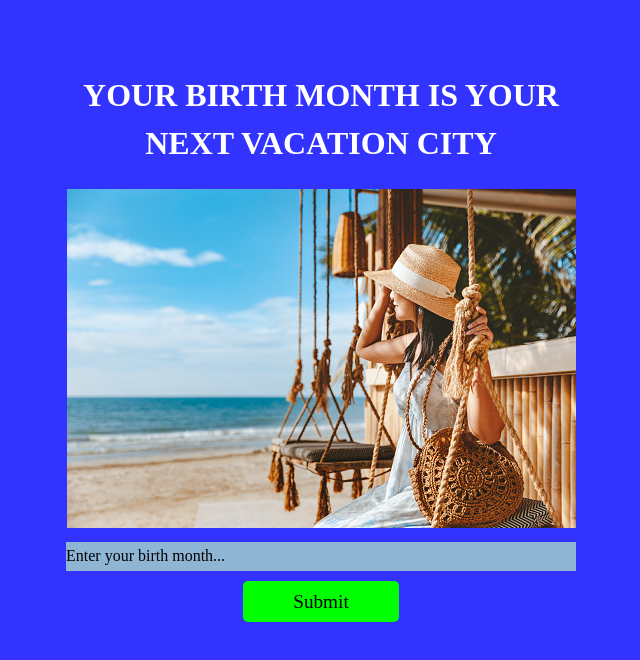
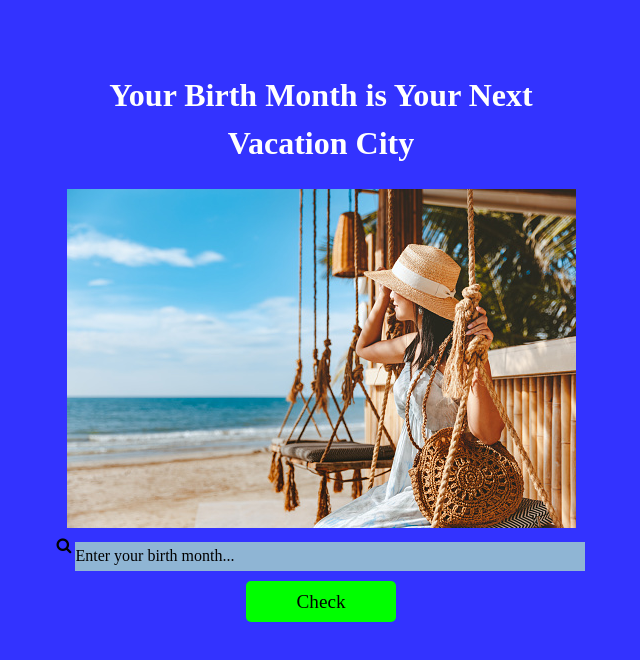
Before and after one commit to kjcatherine/vacation-cities, a plain HTML site: page index.html in a window 1280 px wide. Shown: the whole page, without its empty margins (319-959 px from the left). Drawn offline with Linux system fonts and the light colour scheme.

Commit message:
Added a google font library

```diff
--- a/index.html
+++ b/index.html
@@ -8,27 +8,36 @@
     />
     <meta name="cities" content="one, two, three" />
     <meta name="viewport" content="width=device-width, initial-scale=1" />
+    <link rel="preconnect" href="https://fonts.googleapis.com" />
+    <link rel="preconnect" href="https://fonts.gstatic.com" crossorigin />
+    <link
+      href="https://fonts.googleapis.com/css2?family=Neuton:ital,wght@0,300;0,400;0,700;1,400&display=swap"
+      rel="stylesheet"
+    />
 
     <title>Vacation Cities</title>
-
+    <link
+      rel="stylesheet"
+      href="https://cdnjs.cloudflare.com/ajax/libs/font-awesome/4.7.0/css/font-awesome.min.css"
+    />
     <!-- external CSS link -->
     <link rel="stylesheet" href="css/normalize.css" />
     <link rel="stylesheet" href="css/style.css" />
   </head>
   <body>
-    <h1>
-      YOUR BIRTH MONTH IS YOUR<br />
-      NEXT VACATION CITY
-    </h1>
+    <h1>Your Birth Month is Your Next <br />Vacation City</h1>
     <img class="themeImg" src="images/travelgirl.jpg" alt="travelling lady" />
-    <form>
+
+    <form class="wrap">
+      <div class="fa fa-search"></div>
       <input
         type="text"
         id="birthMonth"
         placeholder="Enter your birth month..."
       />
     </form>
-    <a href="#" id="btn">Submit</a>
+
+    <a href="#" id="btn">Check</a>
     <script type="text/javascript" src="js/main.js"></script>
   </body>
 </html>
```
